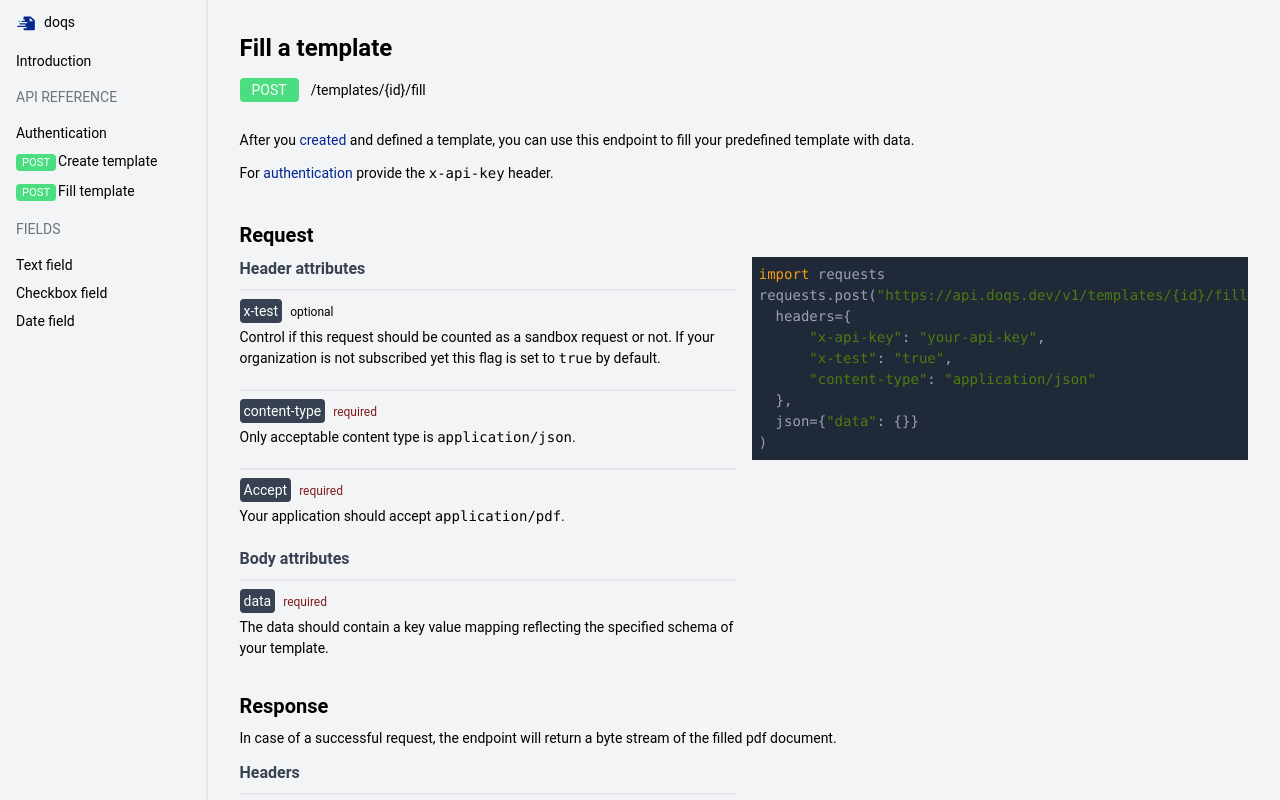
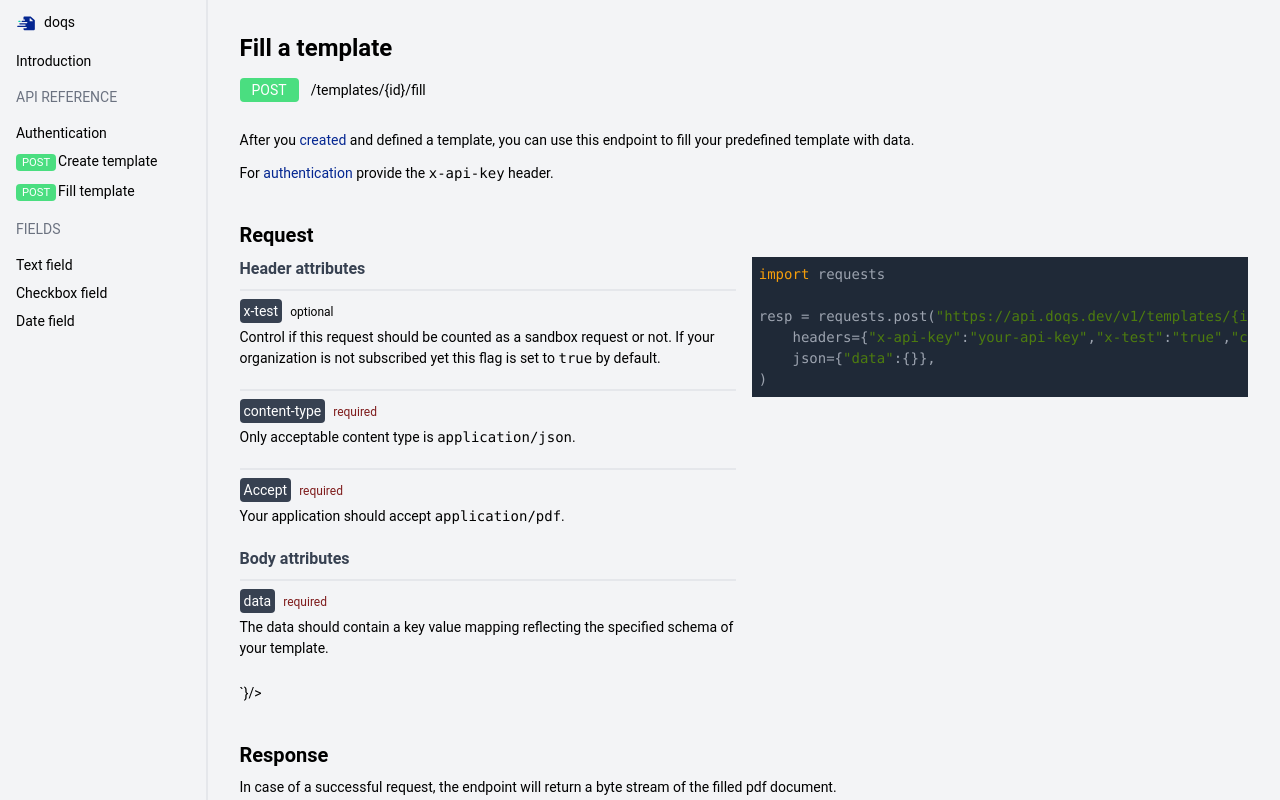
Before and after one commit to doqs-dev/docs, a Next.js app: page /api-reference/fill-template in a window 1280 px wide. Shown: the top 800 px of the page. Built offline with nearby package versions, Linux system fonts and the light colour scheme.

Commit message:
chore: full reqork

```diff
--- a/components/request-example.tsx
+++ b/components/request-example.tsx
@@ -19,9 +19,14 @@ import requests
 ${props.file ? `${props.file.variable} = open('${props.file.fileName}', 'rb')` : ''}
 resp = requests.post("${baseUrl}${props.url}",
     headers=${JSON.stringify(props.headers)},
-    ${props.file ? `files={"${props.file?.key}": (${props.file?.fileName}, ${props.file?.variable})},` : ''} ${props.json ? `\njson=${JSON.stringify(props.json)}` : ''}
+    ${props.file || props.json ?
+                                   (
+                                       (props.file ? `files={"${props.file?.key}": (${props.file?.fileName}, ${props.file?.variable})},` : '') +
+                                       (props.json ? `json=${JSON.stringify(props.json)},` : '')
+                                   ) : ''
+                               }
 )
-`.trim()}
+`.trimStart()}
         />
       </>
   )
--- a/pages/api-reference/create-template.mdx
+++ b/pages/api-reference/create-template.mdx
@@ -36,7 +36,6 @@ For [authentication](/api-reference/authentication)  provide `x-api-key` header.
             "x-api-key": "your-api-key",
             "content-type": "multipart/form-data"
         }} url={"/templates/"} file={{key: 'file', fileName: 'my-template.pdf', variable: 'pdf'}}></RequestExample>
-        />
     </div>
 </Grid>
 
--- a/pages/api-reference/fill-template.mdx
+++ b/pages/api-reference/fill-template.mdx
@@ -2,7 +2,9 @@ import {Endpoint} from "../../components/endpoint";
 import {Grid} from "../../components/grid";
 import {Attribute} from "../../components/attribute"; import {
     SimpleCodeHighlighter
-} from "../../components/code-highlighter"; import {baseUrl} from "../../components/constants";
+} from "../../components/code-highlighter"; import {baseUrl} from "../../components/constants"; import {
+    RequestExample
+} from "../../components/request-example";
 
 # Fill a template
 
@@ -31,21 +33,18 @@ For [authentication](/api-reference/authentication) provide the `x-api-key` head
         </Attribute>
 
         ### Body attributes
-        <Attribute name={"data"} required={true}>The data should contain a key value mapping reflecting the specified schema of your template.</Attribute>
+        <Attribute name={"data"} required={true}>The data should contain a key value mapping reflecting the specified
+            schema of your template.</Attribute>
     </div>
-    <SimpleCodeHighlighter language="python" code={`import requests
-requests.post("${baseUrl}/templates/{id}/fill",
-    headers={
+    <RequestExample method={'post'} url={'/templates/{id}/fill'} headers={{
         "x-api-key": "your-api-key",
         "x-test": "true",
         "content-type": "application/json"
-    },
-    json={"data": {}}
-)
-`}/>
+    }} json={{"data": {}}}></RequestExample>
+    `}/>
 </Grid>
 
-<br />
+<br/>
 
 ## Response
 In case of a successful request, the endpoint will return a byte stream of the filled pdf document.
@@ -53,7 +52,7 @@ In case of a successful request, the endpoint will return a byte stream of the f
 ### Headers
 <Grid>
     <div>
-        <Attribute name={"content-type"} >The content type header will be set to application/pdf.</Attribute>
+        <Attribute name={"content-type"}>The content type header will be set to application/pdf.</Attribute>
     </div>
-    <div />
+    <div/>
 </Grid>
```
